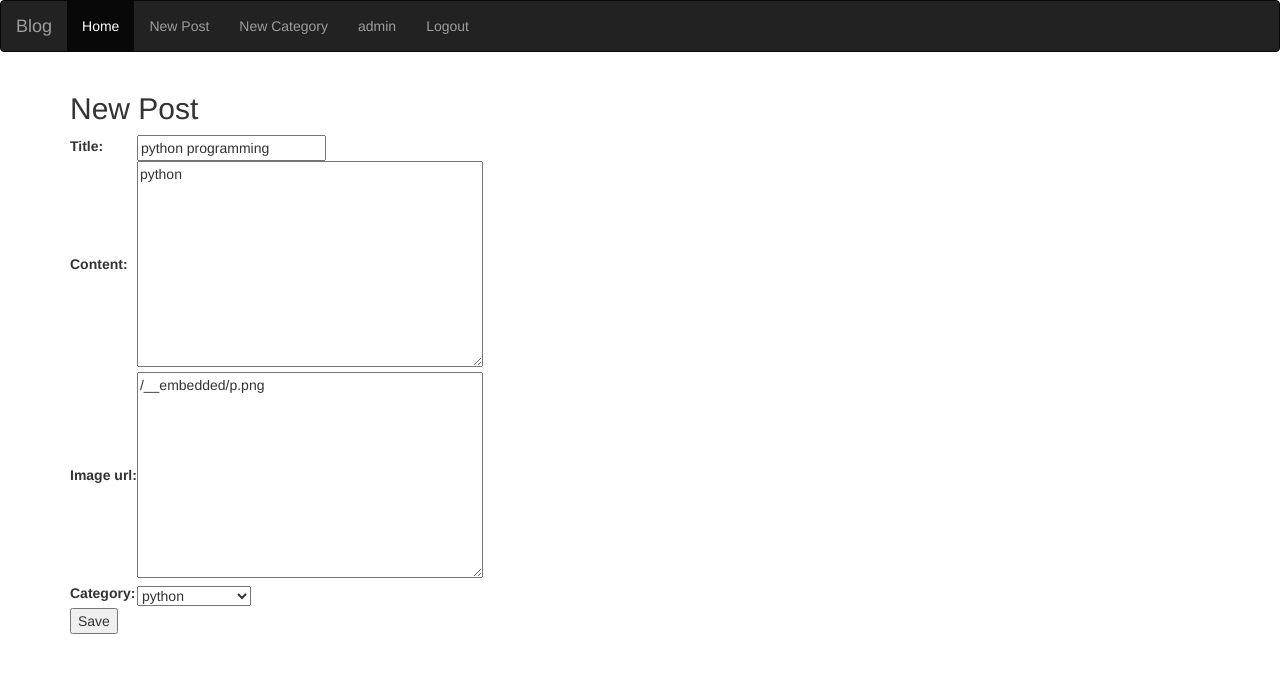
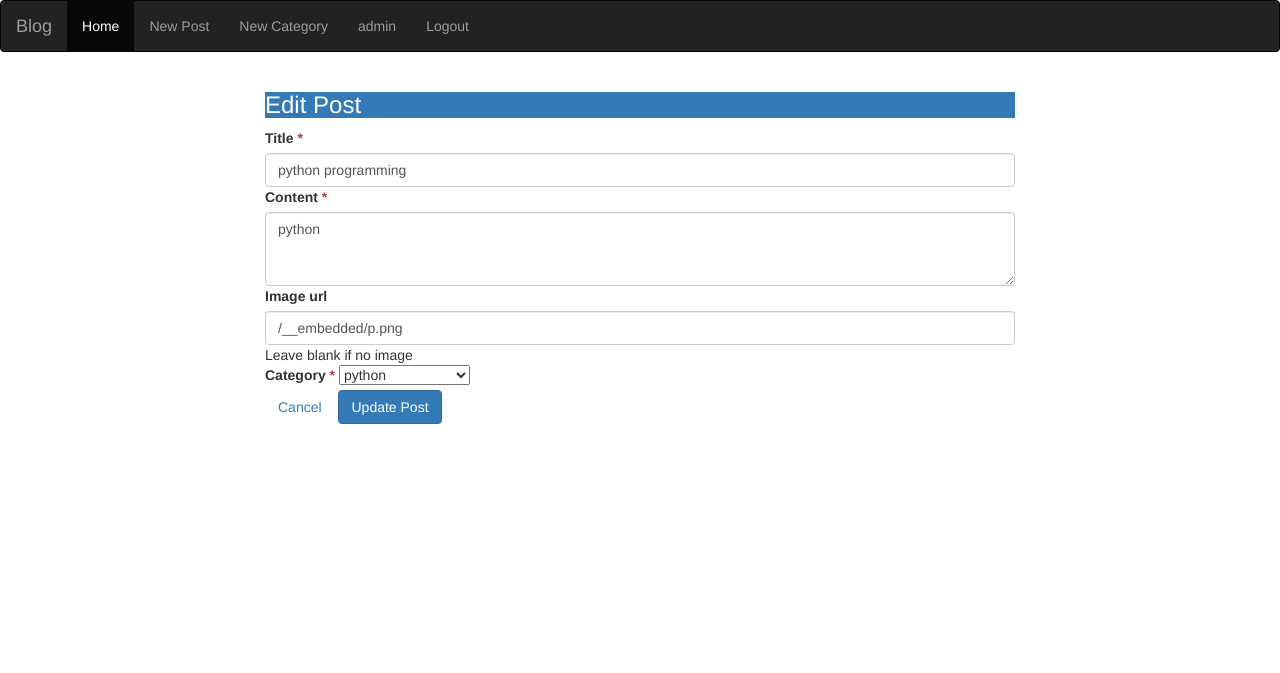
Before and after one commit to UmaMaheshB/blogproject, a Django app: page /post/6/update/ in a window 1280 px wide. Shown: the top 673 px of the page. Run offline with Django 5.2, Linux system fonts and the light colour scheme; a user stored in the database is signed in; data comes from the database, SQL or seed files in the repository; some libraries are stand-ins or nearby versions.

Commit message:
22-05-2025: updated UI of post_form

```diff
--- a/templates/base.html
+++ b/templates/base.html
@@ -33,8 +33,11 @@
 <div class="container">
   {% if messages %}
     {% for message in messages %}
-        <div class="alert alert-{{ message.tags }}">
-          {{ message }}
+        <div class="alert alert-{{ message.tags }} alert-dismissible show" role="alert">
+            <strong>{{ message }} </strong>
+            <button type="button" class="close" data-dismiss="alert" aria-label="Close">
+              <span aria-hidden="true">&times;</span>
+            </button>
         </div>
     {% endfor %}
   {% endif %}
--- a/templates/post_form.html
+++ b/templates/post_form.html
@@ -1,11 +1,112 @@
 {% extends 'base.html' %}
+
 {% block content %}
-	<h2>New Post</h2>
-	<form method="POST">
-		{% csrf_token %}
-		<table>
-			{{ form.as_table }}
-		</table>
-		<input type="submit" value="Save">
-	</form>
+<div class="row justify-content-center">
+    <div class="col-md-8 col-md-offset-2">
+        <div class="card shadow-sm">
+            <div class="card-header bg-primary text-white">
+                <h3 class="mb-0">
+                    <i class="fas fa-edit me-2"></i>
+                    {% if form.instance.pk %}Edit Post{% else %}Create New Post{% endif %}
+                </h3>
+            </div>
+            <div class="card-body">
+                <form method="POST" enctype="multipart/form-data">
+                    {% csrf_token %}
+
+                    <!-- Title Field -->
+                    <div class="mb-3">
+                        <label for="{{ form.title.id_for_label }}" class="form-label">
+                            {{ form.title.label }}
+                            {% if form.title.field.required %}<span class="text-danger">*</span>{% endif %}
+                        </label>
+                        <input type="text"
+                               class="form-control {% if form.title.errors %}is-invalid{% endif %}"
+                               id="{{ form.title.id_for_label }}"
+                               name="{{ form.title.name }}"
+                               value="{{ form.title.value|default:'' }}"
+                               placeholder="Enter post title">
+                        {% if form.title.errors %}
+                            <div class="invalid-feedback">
+                                {{ form.title.errors|join:", " }}
+                            </div>
+                        {% endif %}
+                    </div>
+
+                    <!-- Content Field -->
+                    <div class="mb-3">
+                        <label for="{{ form.content.id_for_label }}" class="form-label">
+                            {{ form.content.label }}
+                            {% if form.content.field.required %}<span class="text-danger">*</span>{% endif %}
+                        </label>
+                        <textarea class="form-control {% if form.content.errors %}is-invalid{% endif %}"
+                                  id="{{ form.content.id_for_label }}"
+                                  name="{{ form.content.name }}"
+                                  rows="3"
+                                  placeholder="Write your post content here...">{{ form.content.value|default:'' }}</textarea>
+                        {% if form.content.errors %}
+                            <div class="invalid-feedback" style="color:red;">
+                                {{ form.content.errors|join:", " }}
+                            </div>
+                        {% endif %}
+                    </div>
+
+                    <!-- Image Field -->
+                    <div class="mb-3">
+                        <label for="{{ form.image_url.id_for_label }}" class="form-label">
+                            {{ form.image_url.label }}
+                        </label>
+                        <input type="url"
+                               class="form-control {% if form.image_url.errors %}is-invalid{% endif %}"
+                               id="{{ form.image_url.id_for_label }}"
+                               name="{{ form.image_url.name }}"
+                               value="{{ form.image_url.value|default:'' }}"
+                               placeholder="https://example.com/image.jpg">
+                        {% if form.image_url.errors %}
+                            <div class="invalid-feedback">
+                                {{ form.image_url.errors|join:", " }}
+                            </div>
+                        {% endif %}
+                        <div class="form-text">Leave blank if no image</div>
+                    </div>
+
+                    <!-- Category Field -->
+                    <div class="mb-4">
+                        <label for="{{ form.category.id_for_label }}" class="form-label">
+                            {{ form.category.label }}
+                            {% if form.category.field.required %}<span class="text-danger">*</span>{% endif %}
+                        </label>
+                        <select class="form-select {% if form.category.errors %}is-invalid{% endif %}"
+                                id="{{ form.category.id_for_label }}"
+                                name="{{ form.category.name }}">
+                            <option value="">Select a category</option>
+                            {% for value, label in form.category.field.choices %}
+                                <option value="{{ value }}" {% if form.category.value == value %}selected{% endif %}>
+                                    {{ label }}
+                                </option>
+                            {% endfor %}
+                        </select>
+                        {% if form.category.errors %}
+                            <div class="invalid-feedback">
+                                {{ form.category.errors|join:", " }}
+                            </div>
+                        {% endif %}
+                    </div>
+
+                    <!-- Form Actions -->
+                    <div class="d-grid gap-2 d-md-flex justify-content-md-end">
+                        <a href="{% if form.instance.pk %}{% url 'post-detail' form.instance.pk %}{% else %}{% url 'blog-home' %}{% endif %}"
+                           class="btn btn-outline-secondary me-md-2">
+                            Cancel
+                        </a>
+                        <button type="submit" class="btn btn-primary">
+                            <i class="fas fa-save me-1"></i>
+                            {% if form.instance.pk %}Update{% else %}Publish{% endif %} Post
+                        </button>
+                    </div>
+                </form>
+            </div>
+        </div>
+    </div>
+</div>
 {% endblock %}
```
